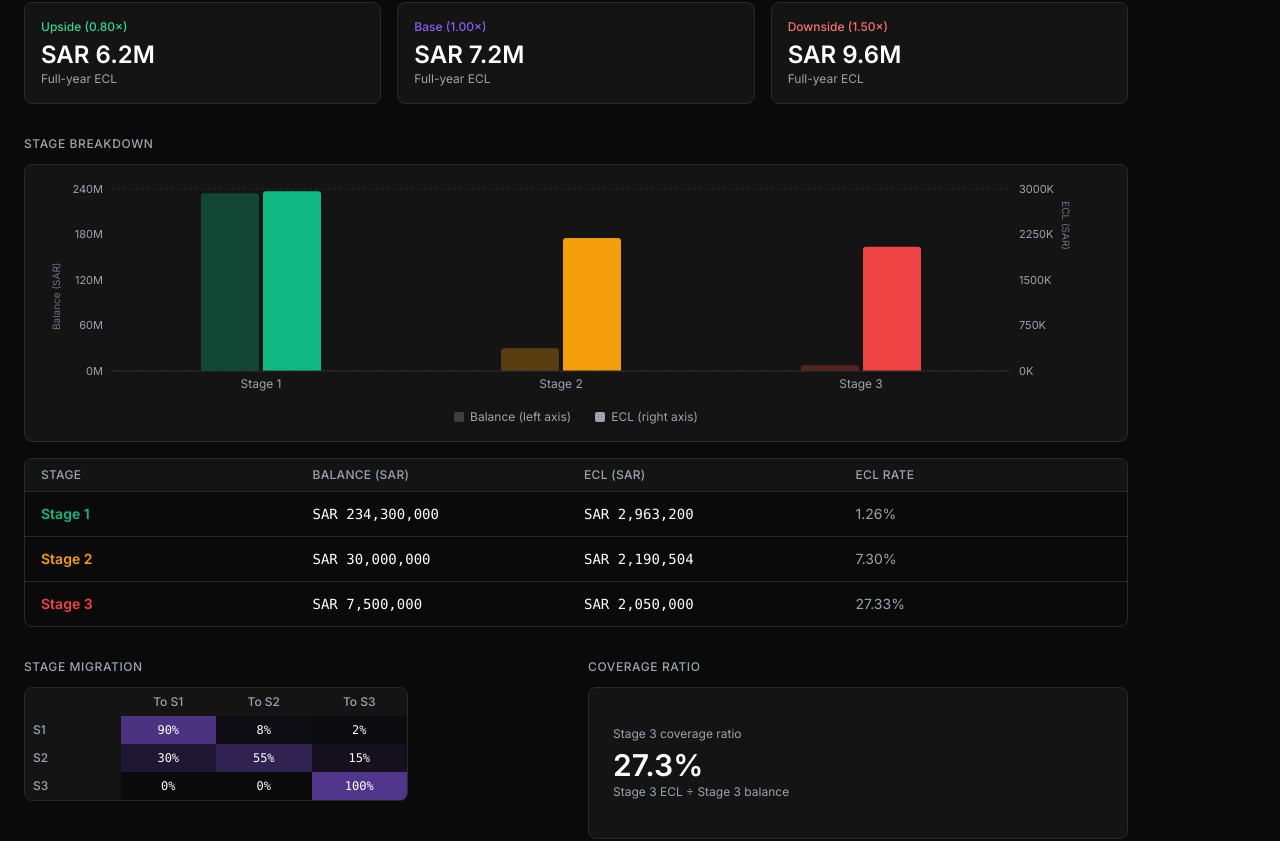
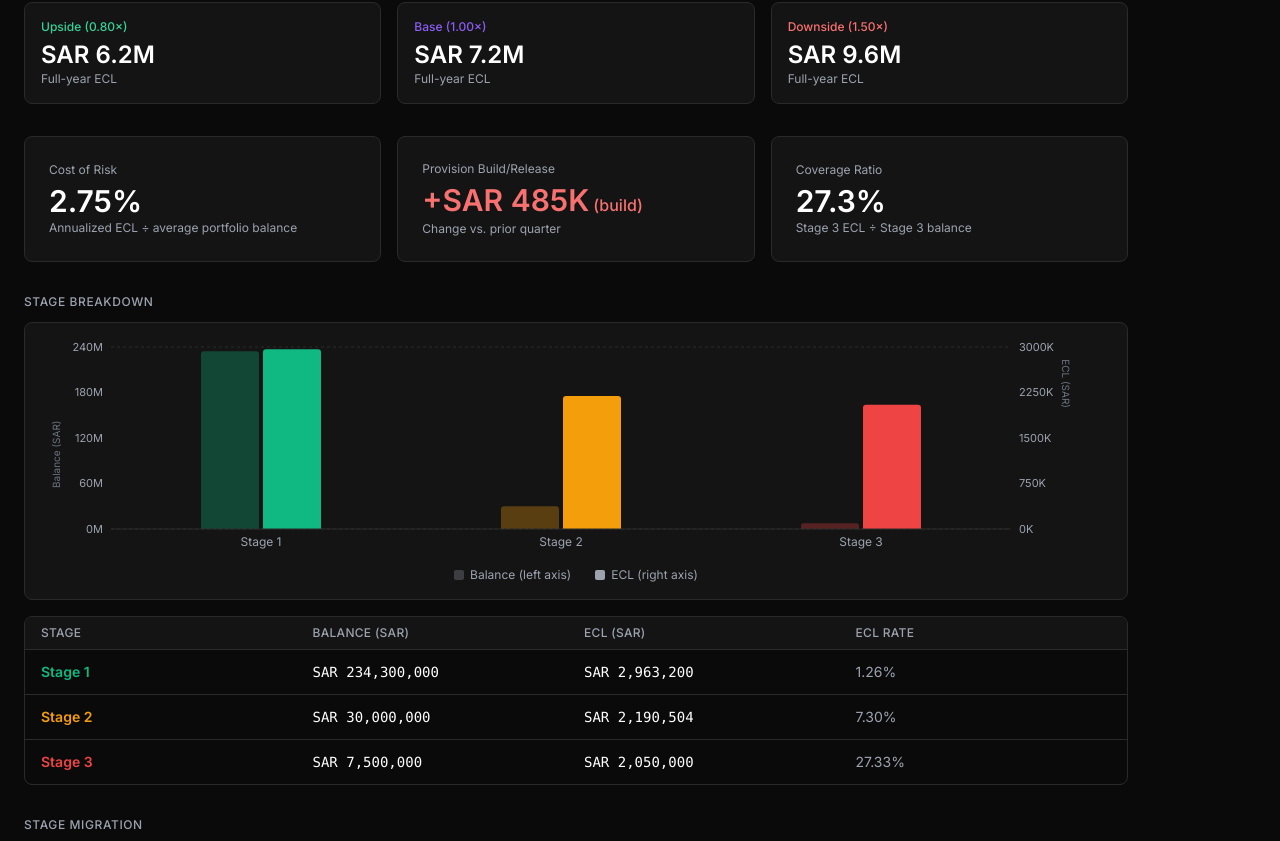
Before and after one commit to parmanandkj/abwab-decisioning, a React (Vite) app: page /ecl-simulation in a window 1280 px wide. Shown: the part 957-1798 px from the top of the page. Built offline with nearby package versions, Linux system fonts and the light colour scheme.

Commit message:
added new KPIs

```diff
--- a/src/data/portfolio-config.js
+++ b/src/data/portfolio-config.js
@@ -40,6 +40,11 @@ export const SICR_MIGRATION_PCT_PER_15_DAYS = 0.03 // fraction of source-stage b
 export const DEFAULT_APPROVAL_PD_CUTOFF = 8 // %
 export const DEFAULT_GROWTH_RATE = 10 // %
 
+// Placeholder prior-quarter blended full-year ECL, for the provision
+// build/release card. No real prior-period run exists yet — hardcoded
+// modestly below the current default blended ECL (~SAR 7.48M).
+export const PRIOR_PERIOD_ECL = 7_000_000
+
 export const QUARTERS = ['Q1', 'Q2', 'Q3', 'Q4']
 
 // Illustrative 3×3 transition matrix for the supporting "stage migration"
--- a/src/engine/ecl-engine.js
+++ b/src/engine/ecl-engine.js
@@ -61,6 +61,15 @@ export function computeStageBreakdown(segments, fullMultiplier, recoveryRates) {
     )
     return { stage, balance, ecl, eclRate: balance > 0 ? ecl / balance : 0 }
   })
+}
+
+export function computeTotalBalance(segments) {
+  return segments.reduce((s, r) => s + r.balance, 0)
+}
+
+export function computeCostOfRisk(blendedEcl, segments) {
+  const totalBalance = computeTotalBalance(segments)
+  return totalBalance > 0 ? blendedEcl / totalBalance : 0
 }
 
 export function computeCoverageRatio(segments, fullMultiplier, recoveryRates) {
--- a/src/pages/ECLSimulation.jsx
+++ b/src/pages/ECLSimulation.jsx
@@ -7,11 +7,11 @@ import {
   BASE_SEGMENTS, GROWTH_SECTORS, DEFAULT_SCENARIOS, DEFAULT_WEIGHTS,
   DEFAULT_RECOVERY_RATES, DEFAULT_SICR_THRESHOLD_DAYS, SICR_MIGRATION_PCT_PER_15_DAYS,
   DEFAULT_APPROVAL_PD_CUTOFF, DEFAULT_GROWTH_RATE, QUARTERS, SENSITIVITY_SHOCKS,
-  STAGE_MIGRATION_MATRIX,
+  STAGE_MIGRATION_MATRIX, PRIOR_PERIOD_ECL,
 } from '../data/portfolio-config.js'
 import {
   buildEffectiveSegments, computeScenarioECL, blendScenarios,
-  computeStageBreakdown, computeCoverageRatio, computeQuarterlyECL, computeSensitivity,
+  computeStageBreakdown, computeCoverageRatio, computeCostOfRisk, computeQuarterlyECL, computeSensitivity,
 } from '../engine/ecl-engine.js'
 import { formatSAR } from '../utils/formatters.js'
 
@@ -257,9 +257,34 @@ function SensitivityTable({ sensitivity }) {
 function CoverageRatioCard({ coverageRatio }) {
   return (
     <div className="bg-abwab-card border border-abwab-border rounded-lg p-6 flex flex-col justify-center h-full">
-      <div className="text-xs text-abwab-muted mb-2">Stage 3 coverage ratio</div>
+      <div className="text-xs text-abwab-muted mb-2">Coverage Ratio</div>
       <div className="text-3xl font-semibold text-white leading-none mb-1">{(coverageRatio * 100).toFixed(1)}%</div>
       <div className="text-xs text-abwab-muted">Stage 3 ECL ÷ Stage 3 balance</div>
+    </div>
+  )
+}
+
+function CostOfRiskCard({ costOfRisk }) {
+  return (
+    <div className="bg-abwab-card border border-abwab-border rounded-lg p-6 flex flex-col justify-center h-full">
+      <div className="text-xs text-abwab-muted mb-2">Cost of Risk</div>
+      <div className="text-3xl font-semibold text-white leading-none mb-1">{(costOfRisk * 100).toFixed(2)}%</div>
+      <div className="text-xs text-abwab-muted">Annualized ECL ÷ average portfolio balance</div>
+    </div>
+  )
+}
+
+function ProvisionChangeCard({ provisionChange }) {
+  const isBuild = provisionChange >= 0
+  const colorClass = isBuild ? 'text-red-400' : 'text-emerald-400'
+  return (
+    <div className="bg-abwab-card border border-abwab-border rounded-lg p-6 flex flex-col justify-center h-full">
+      <div className="text-xs text-abwab-muted mb-2">Provision Build/Release</div>
+      <div className={`text-3xl font-semibold leading-none mb-1 ${colorClass}`}>
+        {isBuild ? '+' : '−'}{formatSAR(Math.abs(provisionChange), true)}
+        <span className="text-base font-medium ml-1">({isBuild ? 'build' : 'release'})</span>
+      </div>
+      <div className="text-xs text-abwab-muted">Change vs. prior quarter</div>
     </div>
   )
 }
@@ -267,7 +292,7 @@ function CoverageRatioCard({ coverageRatio }) {
 function StageMigrationTable({ matrix }) {
   const maxOpacity = 0.55
   return (
-    <div className="max-w-sm">
+    <div className="max-w-sm mb-8">
       <div className="border border-abwab-border rounded-lg overflow-hidden">
         <div className="grid grid-cols-4 text-xs">
           <div className="px-2 py-1.5 bg-abwab-card" />
@@ -396,6 +421,13 @@ export default function ECLSimulation({ onBack }) {
     [effectiveSegments, macroMultipliers.base, recoveryFrac]
   )
 
+  const costOfRisk = useMemo(
+    () => computeCostOfRisk(blended, effectiveSegments),
+    [blended, effectiveSegments]
+  )
+
+  const provisionChange = blended - PRIOR_PERIOD_ECL
+
   const quarterly = useMemo(() => QUARTERS.map((q, i) => ({
     quarter: q,
     Upside: computeQuarterlyECL(effectiveSegments, macroMultipliers.upside, recoveryFrac, i + 1) / 1_000_000,
@@ -446,19 +478,17 @@ export default function ECLSimulation({ onBack }) {
       <SectionLabel>Scenario Comparison</SectionLabel>
       <ScenarioCards scenarioTotals={scenarioTotals} macroMultipliers={macroMultipliers} />
 
+      <div className="grid grid-cols-3 gap-4 mb-8">
+        <CostOfRiskCard costOfRisk={costOfRisk} />
+        <ProvisionChangeCard provisionChange={provisionChange} />
+        <CoverageRatioCard coverageRatio={coverageRatio} />
+      </div>
+
       <SectionLabel>Stage Breakdown</SectionLabel>
       <StageBreakdown stageBreakdown={stageBreakdown} />
 
-      <div className="grid grid-cols-2 gap-6 mb-8">
-        <div>
-          <SectionLabel>Stage Migration</SectionLabel>
-          <StageMigrationTable matrix={STAGE_MIGRATION_MATRIX} />
-        </div>
-        <div>
-          <SectionLabel>Coverage Ratio</SectionLabel>
-          <CoverageRatioCard coverageRatio={coverageRatio} />
-        </div>
-      </div>
+      <SectionLabel>Stage Migration</SectionLabel>
+      <StageMigrationTable matrix={STAGE_MIGRATION_MATRIX} />
 
       <SectionLabel>Quarterly Trend</SectionLabel>
       <QuarterlyTrendChart quarterly={quarterly} />
```
